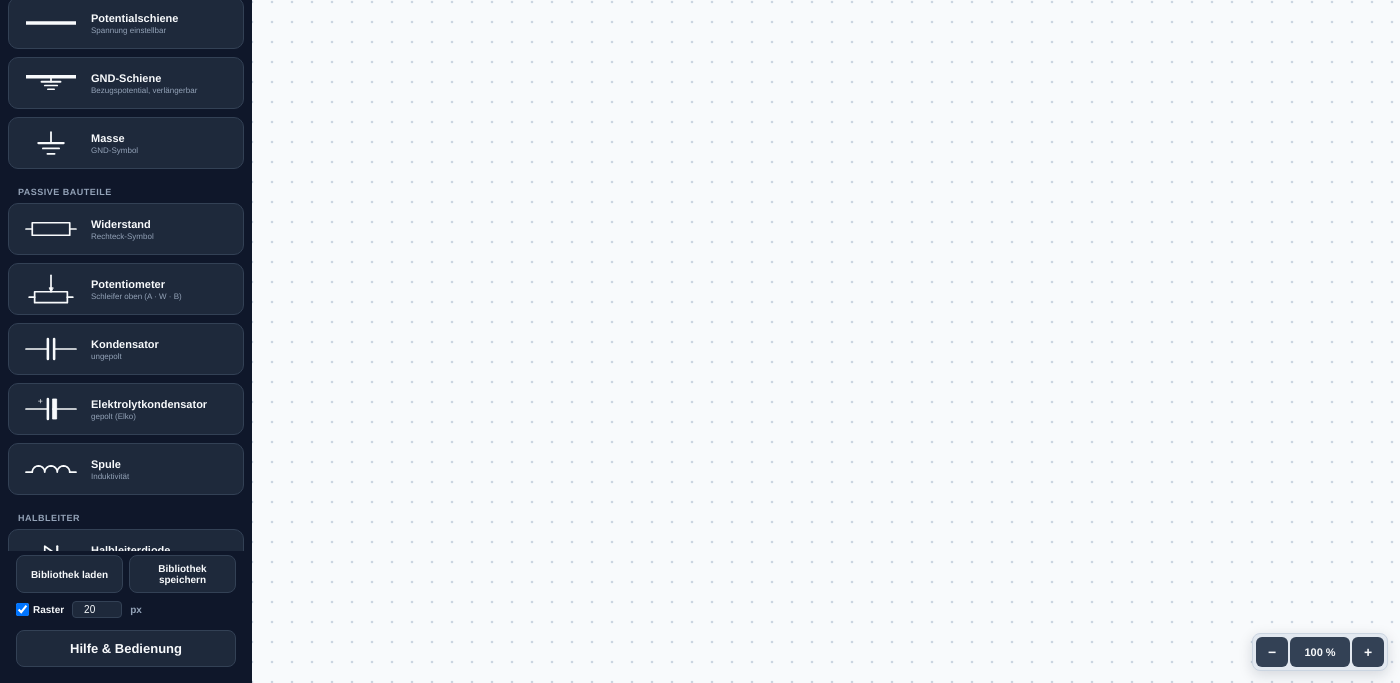
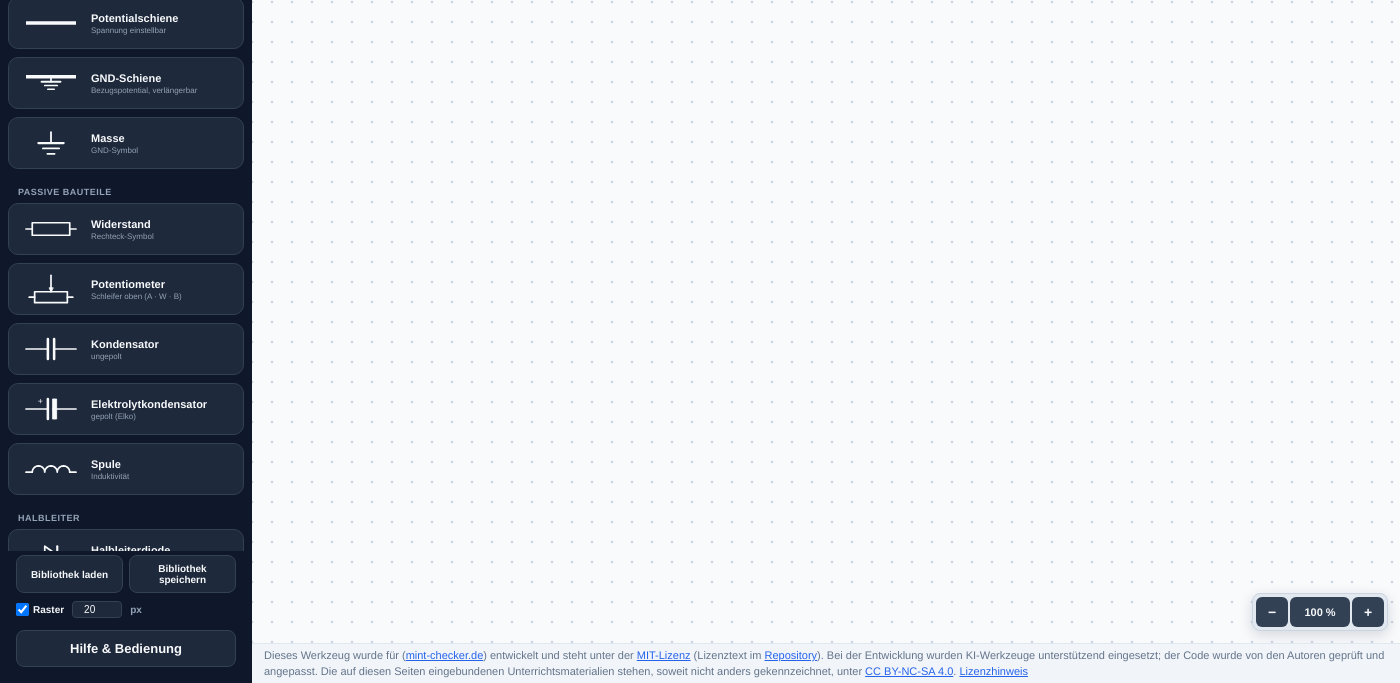
Before and after one commit to juchemGDG/SchaltLab, an Electron app: page app/index.html in a window 1400 px wide. Shown: the part 117-800 px from the top of the page. Drawn offline with Linux system fonts and the light colour scheme.

Commit message:
Füge Fußzeile mit Lizenzinformationen und Hinweis zur Nutzung von KI-Werkzeugen hinzu

```diff
--- a/app/index.html
+++ b/app/index.html
@@ -105,6 +105,8 @@ input, textarea, select, #help-body, .dlg-text { user-select: text; -webkit-user
 
 /* ─── Main ────────────────────────────────────────────────── */
 #main { flex: 1; display: flex; flex-direction: column; overflow: hidden; background: #f8fafc; min-width: 0; }
+#main > .footer-lizenz { flex: none; margin: 0; padding: 4px 12px; max-height: 4.2em; overflow-y: auto; font-size: 11px; line-height: 1.4; color: #64748b; background: #f1f5f9; border-top: 1px solid #e2e8f0; }
+#main > .footer-lizenz a { color: #2563eb; }
 #topbar {
   background: #e2e8f0; display: flex; flex-wrap: wrap; align-items: center;
   padding: 5px 12px; gap: 6px 8px; flex-shrink: 0; border-bottom: 1px solid #cbd5e1;
@@ -355,6 +357,18 @@ kbd {
         <button id="zoom-in" title="Vergrößern (+)">+</button>
       </div>
     </div>
+    <p class="footer-lizenz">
+      Dieses Werkzeug wurde für
+      (<a href="https://mint-checker.de">mint-checker.de</a>) entwickelt und steht
+      unter der <a href="https://opensource.org/license/mit">MIT-Lizenz</a>
+      (Lizenztext im <a href="https://github.com/juchemGDG">Repository</a>).
+      Bei der Entwicklung wurden KI-Werkzeuge unterstützend eingesetzt; der Code
+      wurde von den Autoren geprüft und angepasst.
+      Die auf diesen Seiten eingebundenen Unterrichtsmaterialien stehen, soweit
+      nicht anders gekennzeichnet, unter
+      <a href="https://creativecommons.org/licenses/by-nc-sa/4.0/deed.de">CC BY-NC-SA 4.0</a>.
+      <a href="https://py.nitbw.de/lizenz">Lizenzhinweis</a>
+    </p>
   </main>
 </div>
 
```
